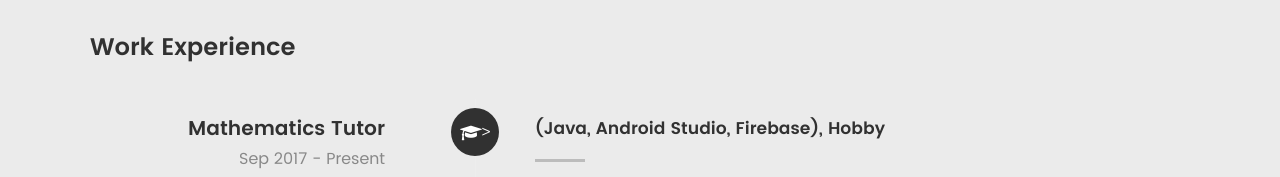
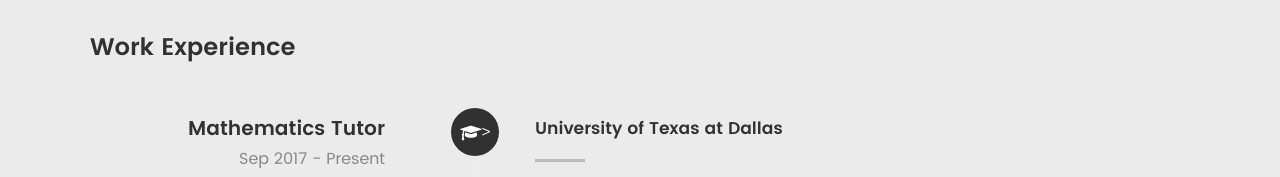
Before and after one commit to salazarbrandon1257/personal-website, a plain HTML site: page index.html in a window 1280 px wide. Shown: the part 2480-2657 px from the top of the page. Drawn offline with Linux system fonts and the light colour scheme; files whose address does not match are found by name.

Commit message:
Update index.html

```diff
--- a/index.html
+++ b/index.html
@@ -248,7 +248,7 @@
 	   				</div>
 
 	   				<div class="timeline-content">
-	   					<h4>(Java, Android Studio, Firebase), Hobby</h4>
+	   					<h4>University of Texas at Dallas</h4>
 	   					<p>Tutor Mathematics and basic programming, specializing in Linear Algebra and Calculus 1, 2, and 3. Analyze student progress in courses to develop personalized action plans to ensure their academic success.</p>
 					</div>
 
```
